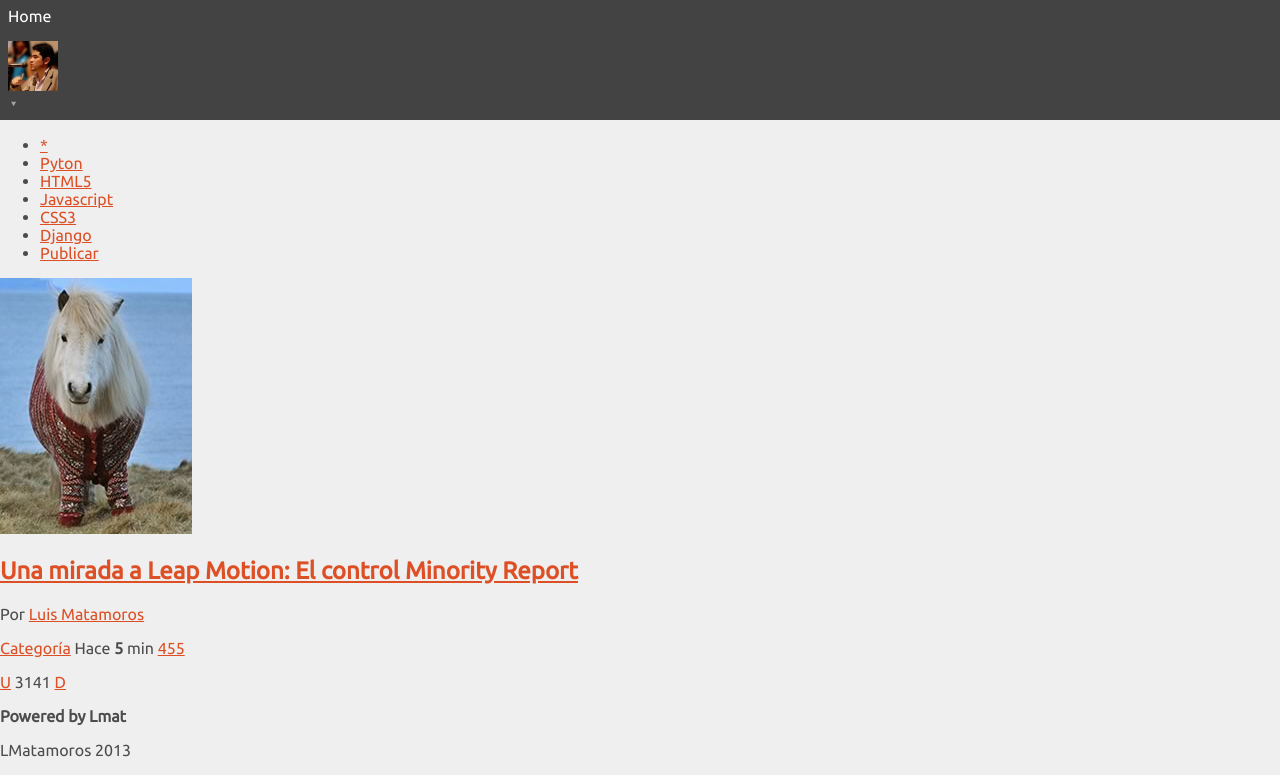
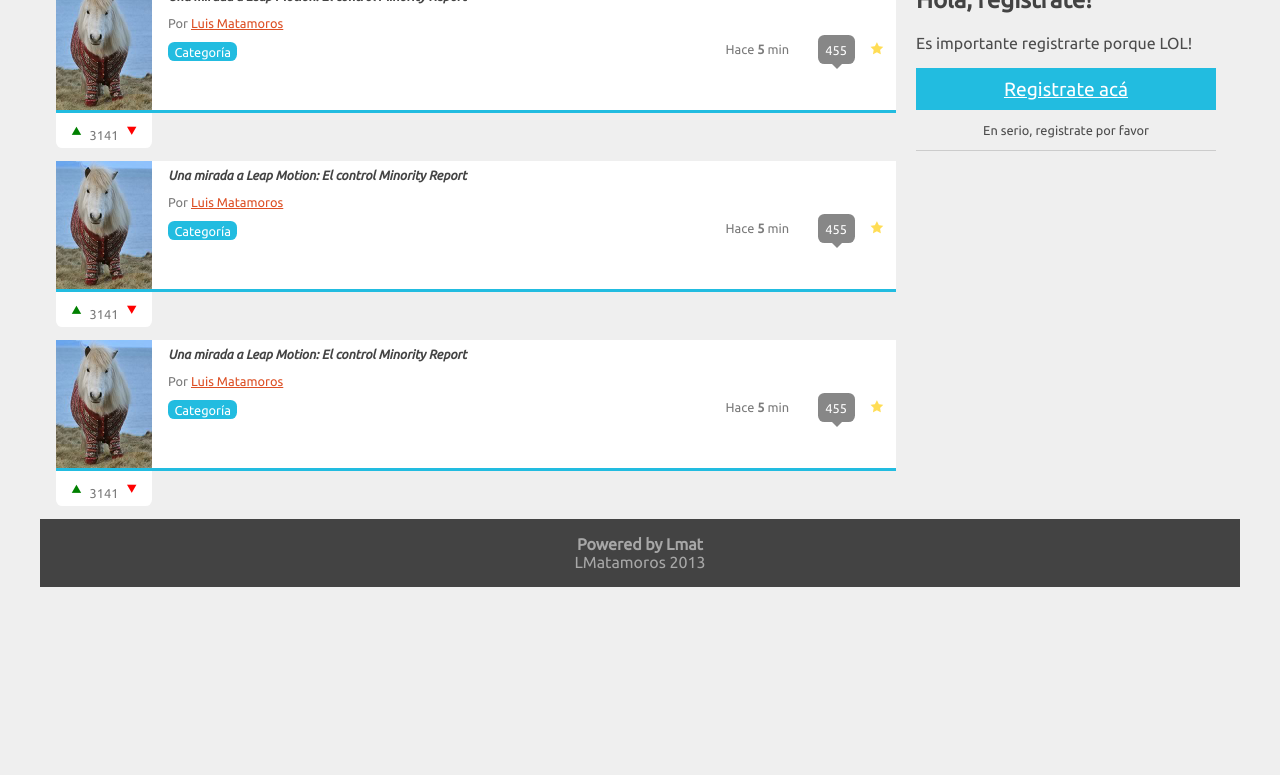
Before and after one commit to Noldor85/PulseLMat, a plain HTML site: page index.html in a window 1280 px wide. Shown: the part 164-939 px from the top of the page. After the commit the page ends 800 px from the top, so only its background shows below. Drawn offline with Linux system fonts and the light colour scheme; files whose address does not match are found by name.

Commit message:
Ejemplo DW final css

```diff
--- a/css/pulse.css
+++ b/css/pulse.css
@@ -20,12 +20,50 @@ body
 	font-size: 16px;
 	margin: 0;
 }
+footer
+{
+	background: #434343;
+	color: #A7A7A7;
+	padding: 1em 0;
+	text-align: center;
+	width: 100%;
+}
+footer p
+{
+	margin: 0;
+}
 header
 {
 	background: #434343;
 	color: white;
 	margin: 0;
 	padding: 0.5em;
+}
+header figure, header h1
+{
+	display: inline-block;
+	vertical-align: top;
+}
+header h1
+{
+	font-size: 20px;
+	font-weight: normal;
+	margin: 1em 0 0 1em;
+	width: 60%;
+}
+header #avatar
+{
+	position: absolute;
+	padding: 1em 1em 0 0;
+	right: 0;
+	top: 0;
+}
+header #avatar figcaption
+{
+	background: #22BCE0;
+	float: right;
+	height: 50px;
+	line-height: 50px;
 }
 header #avatar figcaption:after
 {
@@ -36,9 +74,209 @@ header #avatar figcaption:after
 }
 header #avatar img
 {
+	float: left;
 	width: 50px;
+}
+header #home
+{
+	background: #22BCE0;
+	border-radius: 3px;
+	font-size: 0.8rem;
+	position: absolute;
+	right: 85px;
+	top: 65px;
+}
+header #home a
+{
+	color: white;
+	display: block;
+	padding: 0.3em;
+	text-decoration: none;
+}
+header #home a:after
+{
+	content: "\e000";
+	font-family: "icomoon";
+	padding-left: 0.5em;
 }
 header #logo img
 {
 	width: 80px;
 }
+nav
+{
+	background: #878787;
+	font-size: 0.9em;
+}
+nav ul
+{
+	list-style: none;
+	margin: 0;
+	padding: 0;
+}
+nav ul a
+{
+	color: white;
+	text-decoration: none;
+	display: block;;
+	padding: 0.5em 0;
+}
+nav ul li
+{
+	display: inline-block;
+	margin: 0 1.2em 0 0;
+	vertical-align: top;
+}
+nav #flecha_nav a
+{
+	background: #22BCE0;
+	padding: 0.5em 0;
+	text-decoration: none;
+}
+nav #flecha_nav a:after
+{
+	content: "\e002";
+	font-family: "icomoon";
+	opacity: 0.6;
+}
+nav #publicar_nav
+{
+	background: #DD4F24;
+	float: right;
+	margin-right: 0;
+	padding-right: 1em;
+	position: relative;
+}
+nav #publicar_nav a:after
+{
+	color: rgba(255,255,255,0.5);
+	content: "\e004";
+	font-family: "icomoon";
+	font-size: 1.2rem;
+	position: absolute;
+	right: 0;
+	top: 0;
+}
+nav #publicar_nav a
+{
+	display: inline-block;
+	padding: 0.5em 0.7em;
+}
+#bienvenida
+{
+	display: none;
+}
+#contenido
+{
+	margin: 1em;
+}
+#contenido .post
+{
+	background: white;
+	border-bottom: 3px #22BCE0 solid;
+	margin-bottom: 3em;
+	position: relative;
+	min-height: 128px;
+}
+#contenido .post p
+{
+	color: #7A7A7A;
+	font-size: 0.8em;
+}
+#contenido .post .datos_post
+{
+	text-align: right;
+}
+#contenido .post .datos_post a
+{
+	text-decoration: none;
+}
+#contenido .post .datos_post .categoria_post
+{
+	background: #22BCE0;
+	border-radius: 0.5em;
+	color: white;
+	float: left;
+	padding: 0.2em 0.5em;
+}
+#contenido .post .datos_post .comentarios_post
+{
+	background: #878787;
+	border-radius: 0.5em;
+	color: white;
+	margin: 0 0 0 2em;
+	padding: 0.6em;
+	position: relative;
+}
+#contenido .post .datos_post .comentarios_post:after
+{
+	border-left: 5px solid transparent;
+	border-right: 5px solid transparent;
+	border-top: 5px solid #878787;
+	content: "";
+	left :14px;
+	position: absolute;
+	top:100%;
+}
+#contenido .post .datos_post .guardar_post
+{
+	margin: 0 1em;
+}
+#contenido .post .datos_post .guardar_post:after
+{
+	color: #FD5;
+	content: "\e003";
+	font-family: "icomoon";
+}
+#contenido .post .imagen_post
+{
+	float: left;
+	margin-right: 1em;
+}
+#contenido .post .imagen_post img
+{
+	width: 96px;
+}
+#contenido .post .titulo_post
+{
+	font-size: 0.8em;
+	font-style: italic;
+	padding: 0.5em 0.5em 0;
+}
+#contenido .post .titulo_post a
+{
+	color: #444;
+	text-decoration: none;
+}
+#contenido .post .votacion_post
+{
+	background: white;
+	border-radius: 0 0 0.5em 0.5em;
+	margin: 3px 0 0 0;
+	padding: 0.5em 0;
+	position: absolute;
+	text-align: center;
+	top: 100%;
+	width: 96px;
+}
+#contenido .post .votacion_post a
+{
+	text-decoration: none;
+}
+#contenido .post .votacion_post .Down:after,
+#contenido .post .votacion_post .Up:after
+{
+	font-family: "icomoon";
+	font-size: 1.6em;
+	vertical-align: bottom;
+}
+#contenido .post .votacion_post .Down:after
+{
+	color: red;
+	content: "\e001";
+}
+#contenido .post .votacion_post .Up:after
+{
+	color: green;
+	content: "\e000";
+}
--- /dev/null
+++ b/css/responsive.css
@@ -0,0 +1,47 @@
+@media screen and (min-width: 768px)
+{
+	body
+	{
+		margin: 0 auto;
+		max-width: 1200px;
+  		position: relative;
+
+	}
+	header #avatar
+	{
+		position: absolute;
+	}
+	#bienvenida
+	{
+		display: block;
+		border-bottom: 1px solid #CCC;
+		float: right;
+		margin-right: 2%;
+		width: 25%;
+	}
+	#bienvenida h2
+	{
+		color: #434343;
+	}
+	#bienvenida #mensaje_registro,
+	#bienvenida #registro
+	{
+		text-align: center;
+	}
+	#bienvenida #mensaje_registro
+	{
+		font-size: 0.8em;
+	}
+	#bienvenida #registro
+	{
+		background: #22BCE0;
+		color: white;
+		display: block;
+		font-size: 1.2em;
+		padding: 0.5em 0;
+	}
+	#contenido
+	{
+		width: 70%;
+	}
+}
--- a/index.html
+++ b/index.html
@@ -6,14 +6,15 @@
 	<link rel="stylesheet" href="css/normalize.css">
 	<link href='http://fonts.googleapis.com/css?family=Ubuntu:400,400italic' rel='stylesheet' type='text/css'>
 	<link rel="stylesheet" href="css/pulse.css">
+	<link rel="stylesheet" href="css/responsive.css">
 </head>
 <body>
 	<header>
 		<figure id="logo">
 			<img src="imgs/logo.png" />
 		</figure>
-		<h1 id="titulo">Puls3 LMat</h1>
-		<p id="home">Home</p>
+		<h1 id="titulo">Puls3 Mobile First: Clon Proyecto Diseño Web</h1>
+		<p id="home"><a href="">Home</a></p>
 		<figure id="avatar">
 			<img src="imgs/avatar.jpg" />
 			<figcaption></figcaption>
@@ -21,7 +22,7 @@
 	</header>
 	<nav>
 		<ul>
-			<li id="flecha_nav"><a href="#">*</a></li>
+			<li id="flecha_nav"><a href="#"></a></li>
 			<li><a href="#">Pyton</a></li>
 			<li><a href="#">HTML5</a></li>
 			<li><a href="#">Javascript</a></li>
@@ -30,12 +31,25 @@
 			<li id="publicar_nav"><a href="#">Publicar</a></li>
 		</ul>
 	</nav>
+	<aside id="bienvenida">
+		<h2>Hola, registrate!</h2>
+		<p>Es importante registrarte porque LOL!</p>
+		<a id="registro" href="#">Registrate acá</a>
+		<p id="mensaje_registro">En serio, registrate por favor</p>
+		<!-- <video width="300" controls>
+			<source src="happyfit.webm" type="video/webm" />
+			<source src="happyfit.mp4" type="video/mp4" />
+			<p>SU NAVEGADOR ES VIEJO DE COJONES!!</p>
+		</video> -->
+	</aside>
 	<section id="contenido">
 		<article class="post">
 			<figure class="imagen_post">
 				<img src="imgs/imagen.jpg">
 			</figure>
-			<h2><a href="#">Una mirada a Leap Motion:  El control Minority Report</a></h2>
+			<h2 class="titulo_post">
+				<a href="#">Una mirada a Leap Motion:  El control Minority Report</a>
+			</h2>
 			<p class="autor_post">
 				Por <a href="#">Luis Matamoros</a>
 			</p>
@@ -46,9 +60,53 @@
 				<a class="guardar_post" href="#"></a>
 			</p>
 			<p class="votacion_post">
-				<a class="Up" href="#">U</a>
+				<a class="Up" href="#"></a>
 				3141
-				<a class="Down" href="#">D</a>
+				<a class="Down" href="#"></a>
+			</p>
+		</article>
+		<article class="post">
+			<figure class="imagen_post">
+				<img src="imgs/imagen.jpg">
+			</figure>
+			<h2 class="titulo_post">
+				<a href="#">Una mirada a Leap Motion:  El control Minority Report</a>
+			</h2>
+			<p class="autor_post">
+				Por <a href="#">Luis Matamoros</a>
+			</p>
+			<p class="datos_post">
+				<a class="categoria_post" href="#">Categoría</a>
+				<span class="fecha_post">Hace <strong>5</strong> min</span>
+				<a class="comentarios_post" href="#">455</a>
+				<a class="guardar_post" href="#"></a>
+			</p>
+			<p class="votacion_post">
+				<a class="Up" href="#"></a>
+				3141
+				<a class="Down" href="#"></a>
+			</p>
+		</article>
+		<article class="post">
+			<figure class="imagen_post">
+				<img src="imgs/imagen.jpg">
+			</figure>
+			<h2 class="titulo_post">
+				<a href="#">Una mirada a Leap Motion:  El control Minority Report</a>
+			</h2>
+			<p class="autor_post">
+				Por <a href="#">Luis Matamoros</a>
+			</p>
+			<p class="datos_post">
+				<a class="categoria_post" href="#">Categoría</a>
+				<span class="fecha_post">Hace <strong>5</strong> min</span>
+				<a class="comentarios_post" href="#">455</a>
+				<a class="guardar_post" href="#"></a>
+			</p>
+			<p class="votacion_post">
+				<a class="Up" href="#"></a>
+				3141
+				<a class="Down" href="#"></a>
 			</p>
 		</article>
 	</section>
```
Also changed, not shown: css/fonts/icomoon.ttf (renamed from fonts/icomoon.ttf), css/fonts/icomoon.woff (renamed from fonts/icomoon.woff), 6 other files.
